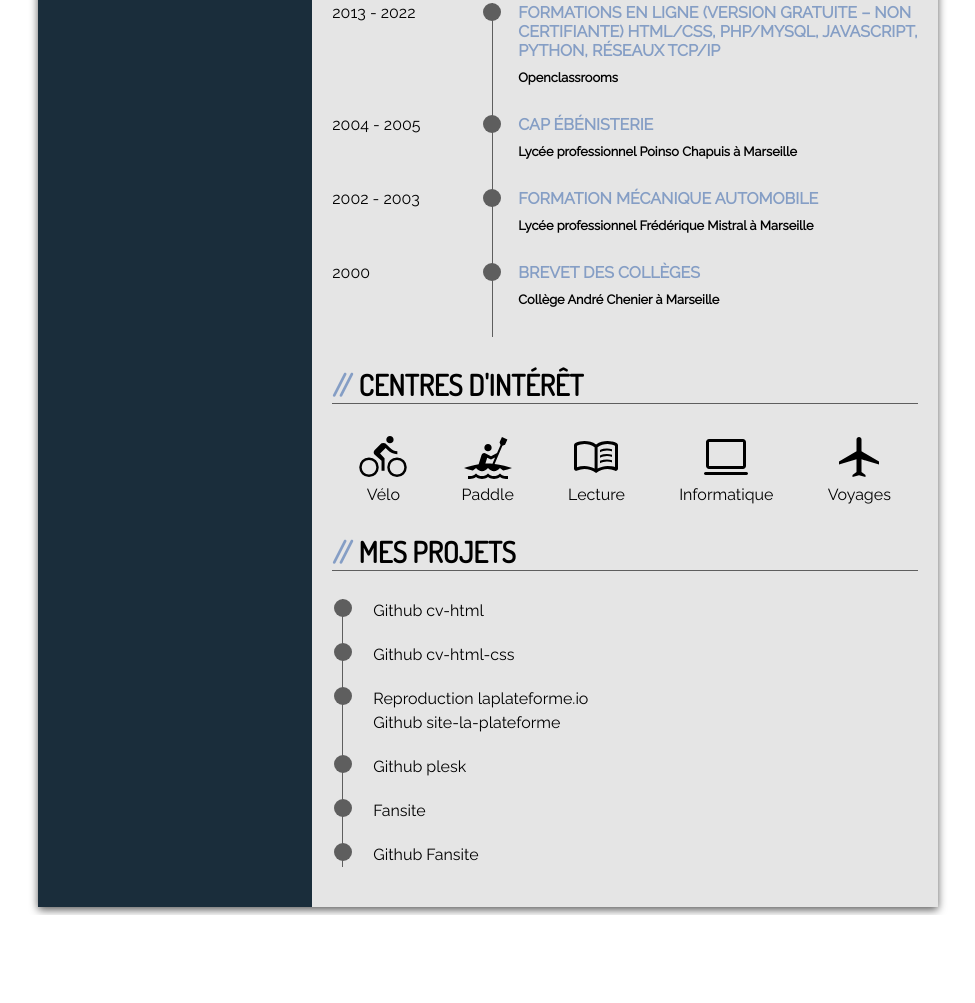
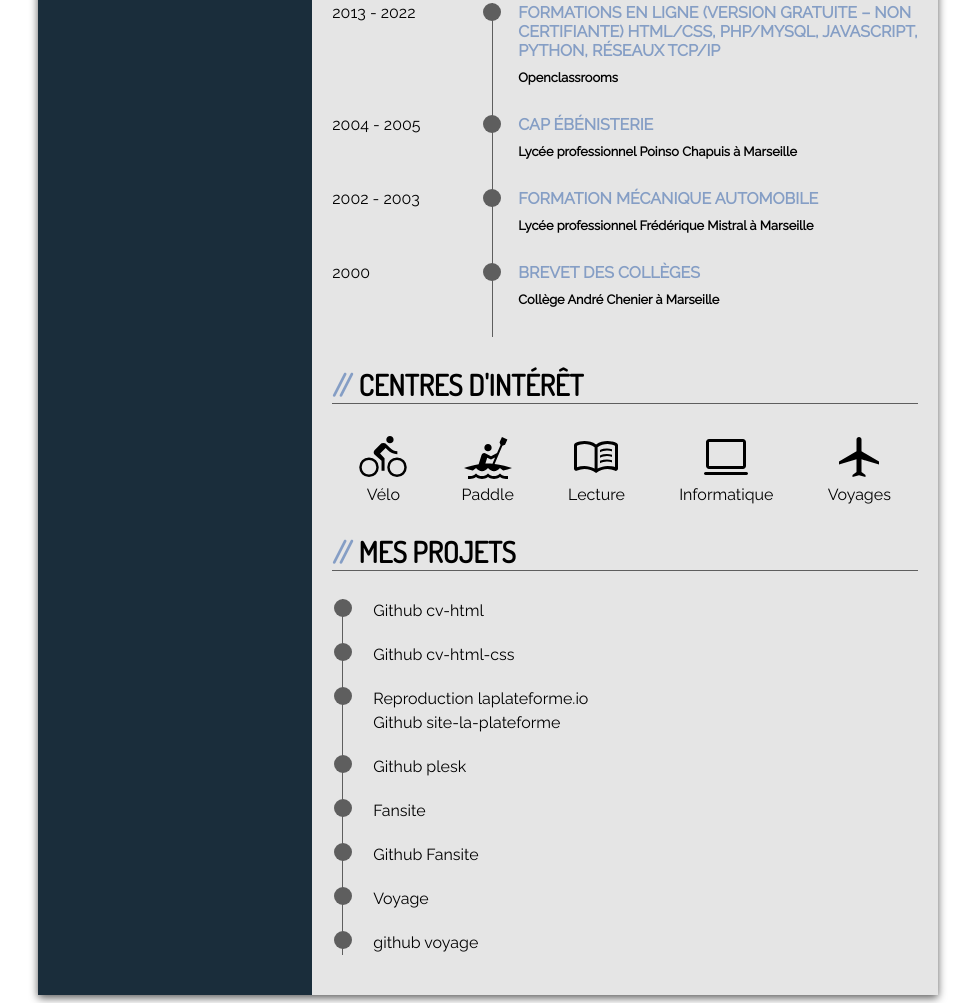
Before and after one commit to alban-martinant-de-preneuf/plesk, a plain HTML site: page index.html in a window 1280 px wide. Shown: the part 1361-2364 px from the top of the page, without its empty margins (152-1127 px from the left). Before the commit the page ends 2276 px from the top, so only its background shows below. Drawn offline with nearby package versions, Linux system fonts and the light colour scheme.

Commit message:
ajout projet voyage

```diff
--- a/index.html
+++ b/index.html
@@ -286,6 +286,14 @@
                         <div class="blackPoint"></div>
                         <a href="https://github.com/alban-martinant-de-preneuf/fansite">Github Fansite</a>
                     </div>
+                    <div>
+                        <div class="blackPoint"></div>
+                        <a href="https://alban-martinant-de-preneuf.students-laplateforme.io/voyages/">Voyage</a>
+                    </div>
+                    <div>
+                        <div class="blackPoint"></div>
+                        <a href="https://github.com/morgane-marechal/voyages">github voyage</a>
+                    </div>
 
                 </div>
             </section>
```
